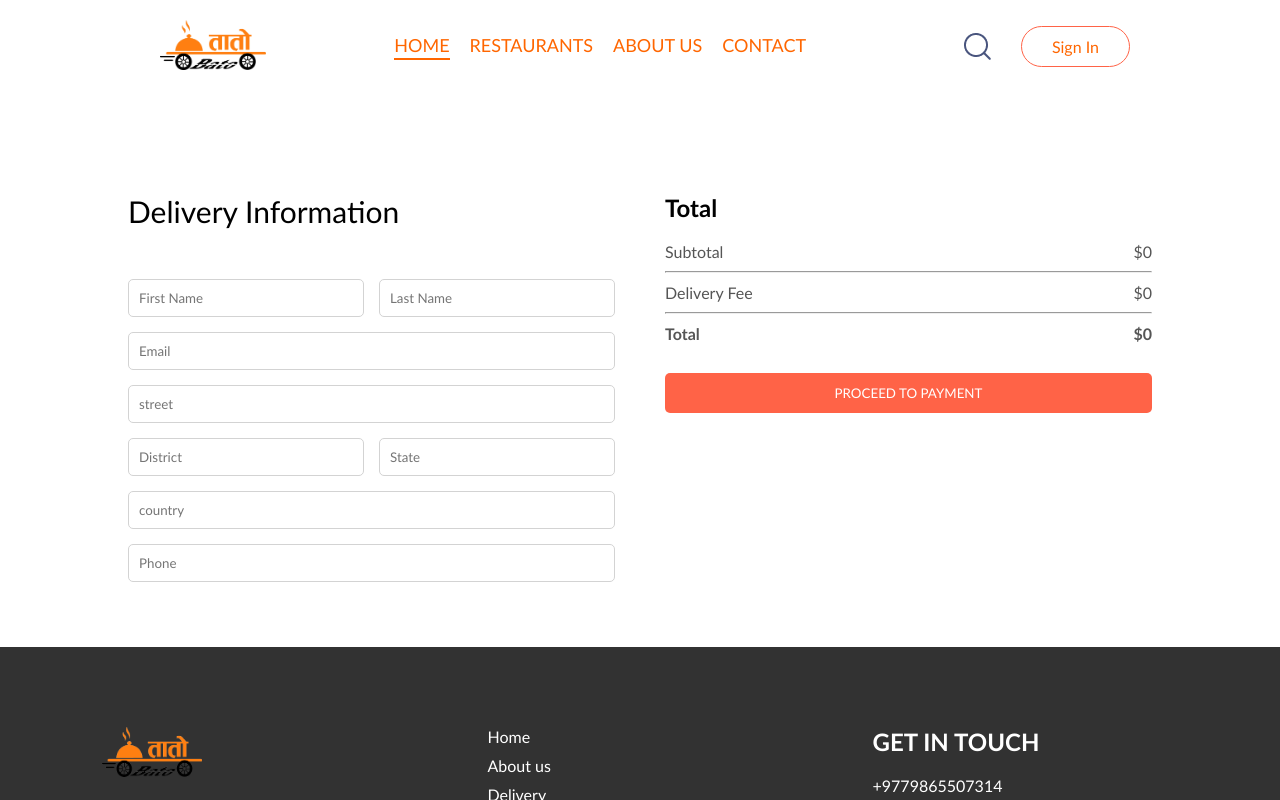
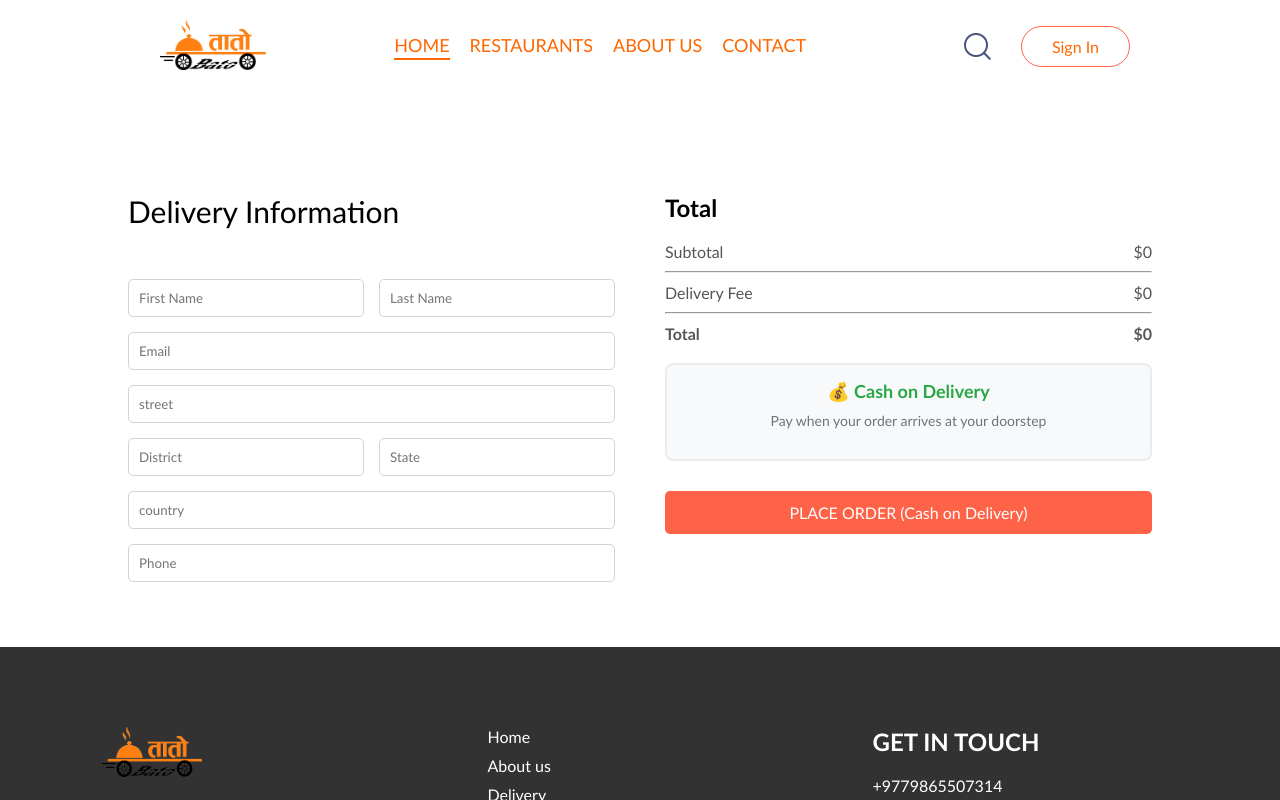
Before and after one commit to Aarambha-Malla213/TatoBato---A-food-delivery-site, a React (Vite) app in the folder Frontend/: page /order in a window 1280 px wide. Shown: the top 800 px of the page. Built offline with nearby package versions, Linux system fonts and the light colour scheme.

Commit message:
Added COD for payment

```diff
--- a/Frontend/src/assets/assets.js
+++ b/Frontend/src/assets/assets.js
@@ -9,6 +9,8 @@ import facebook_icon from './facebook_icon.png'
 import twitter_icon from './twitter_icon.png'
 import linkedin_icon from './linkedin_icon.png'
 import cross_icon from './cross_icon.png'
+
+
 
 import menu_1 from './menu_1.jpg'
 import menu_2 from './menu_2.jpg'
--- a/Frontend/src/pages/PlaceOrder/PlaceOrder.css
+++ b/Frontend/src/pages/PlaceOrder/PlaceOrder.css
@@ -48,4 +48,32 @@
     background-color: tomato;
     border: none;
     border-radius: 5px;
+    cursor: pointer;
+    font-size: 16px;
+    transition: background-color 0.3s;
 }
+
+.place-order button:hover {
+    background-color: #e55a4f;
+}
+
+.cod-section {
+    margin-top: 20px;
+    padding: 15px;
+    background-color: #f8f9fa;
+    border-radius: 8px;
+    text-align: center;
+    border: 2px solid #e9ecef;
+}
+
+.cod-section h4 {
+    color: #28a745;
+    margin: 0 0 10px 0;
+    font-size: 18px;
+}
+
+.cod-section p {
+    margin: 0 0 15px 0;
+    font-size: 14px;
+    color: #6c757d;
+}
--- a/Frontend/src/pages/PlaceOrder/PlaceOrder.jsx
+++ b/Frontend/src/pages/PlaceOrder/PlaceOrder.jsx
@@ -2,9 +2,11 @@ import React from "react";
 import "./PlaceOrder.css";
 import { StoreContext } from "../../context/StoreContext";
 import { useContext } from "react";
+import { useNavigate } from "react-router-dom";
 
 const PlaceOrder = () => {
-  const { getTotalCartAmount } = useContext(StoreContext);
+  const { getTotalCartAmount, setCartItems } = useContext(StoreContext);
+  const navigate = useNavigate();
 
   return (
     <form className="place-order">
@@ -47,8 +49,23 @@ const PlaceOrder = () => {
             </div>
           </div>
         </div>
-        <button onClick={() => console.log("Payment done")}>
-          PROCEED TO PAYMENT
+        <div className="cod-section">
+          <h4>💰 Cash on Delivery</h4>
+          <p>Pay when your order arrives at your doorstep</p>
+        </div>
+        <button
+          onClick={() => {
+            if (getTotalCartAmount() === 0) {
+              alert('Your cart is empty!');
+              return;
+            }
+            const total = getTotalCartAmount() + 2;
+            alert(`Order Placed Successfully! \n\nTotal Amount: $${total}\nPayment: Cash on Delivery\n\nYour order will be delivered in 30-45 minutes.\nPlease keep $${total} ready for payment.`);
+            setCartItems({});
+            navigate('/');
+          }}
+        >
+          PLACE ORDER (Cash on Delivery)
         </button>
       </div>
     </form>
```
